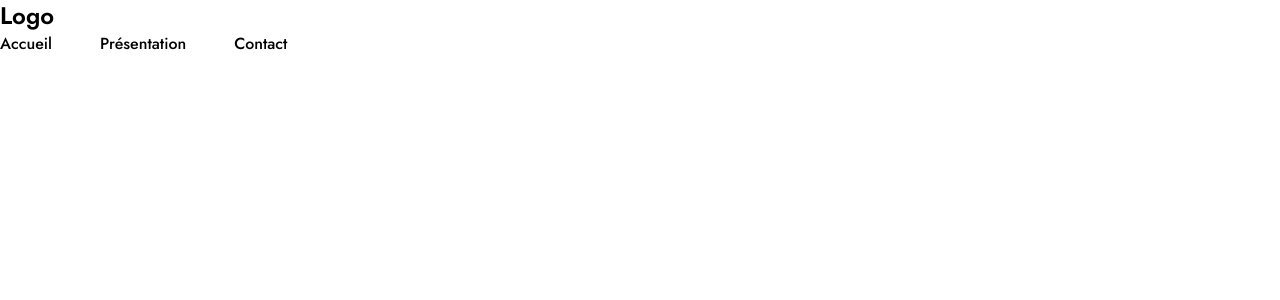
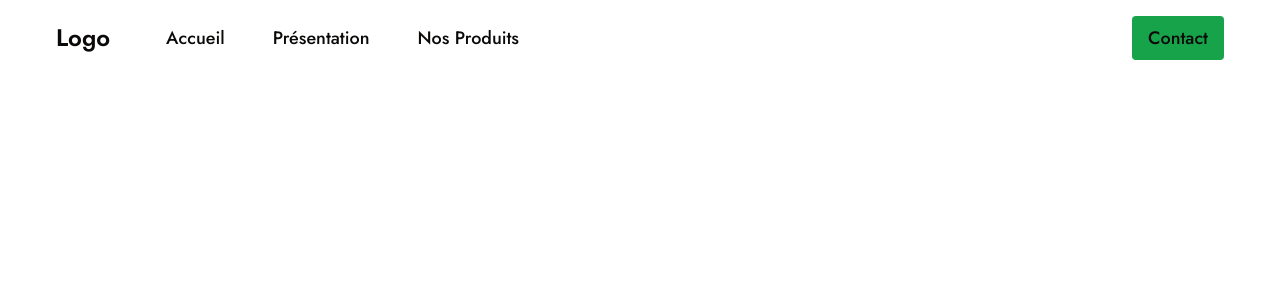
Before and after one commit to Valtkf/polyester-project, a React (Vite) app: page / in a window 1280 px wide. Shown: the top 300 px of the page. Built offline with nearby package versions, Linux system fonts and the light colour scheme.

Commit message:
🚧 F02 : Navbar > add Navbar styling and add react icons

```diff
--- a/package.json
+++ b/package.json
@@ -11,7 +11,8 @@
   },
   "dependencies": {
     "react": "^18.2.0",
-    "react-dom": "^18.2.0"
+    "react-dom": "^18.2.0",
+    "react-icons": "^5.2.1"
   },
   "devDependencies": {
     "@types/react": "^18.2.66",
--- a/src/components/Navbar.tsx
+++ b/src/components/Navbar.tsx
@@ -1,21 +1,63 @@
+import { useState } from "react";
+import { FaBars } from "react-icons/fa";
+import { FaXmark } from "react-icons/fa6";
 
 const Navbar = () => {
+  const [isMenuOpen, setIsMenuOpen] = useState(false);
+
+  const toggleMenu = () => {
+    setIsMenuOpen(!isMenuOpen);
+  };
   const navItems = [
-        {link: "Accueil", path: "home"},
-        {link: "Présentation", path: "presentation"},
-        {link: "Contact", path: "contact"},
-    ]
+    { link: "Accueil", path: "home" },
+    { link: "Présentation", path: "presentation" },
+    { link: "Nos Produits", path: "produits" },
+  ];
   return (
-        <nav>
-            <div>
-                <a href="/" className="text-2xl font-semibold flex items-center text-primary">Logo</a>
-                <ul className="md:flex space-x-12">
-                    {
-                        navItems.map(({link,path}) => <a key={link} href={path} className="block text-primary font-medium hover:text-gray-300">{link}</a>)
-                    }
+    <>
+      <nav className="bg-white md:px-14 p-4 max-w-screen-2xl mx-auto text-primary">
+        <div className="text-lg container mx-auto flex justify-between items-center font-medium">
+          <div className="flex space-x-14 items-center">
+            <a
+              href="/"
+              className="text-2xl font-semibold flex items-center text-primary"
+            >
+              Logo
+            </a>
+            <ul className="md:flex space-x-12 hidden">
+              {navItems.map(({ link, path }) => (
+                <a
+                  key={link}
+                  href={path}
+                  className="block text-primary font-medium hover:text-gray-300"
+                >
+                  {link}
+                </a>
+              ))}
             </ul>
           </div>
+          <div className="space-x-12 hidden md:flex items-center">
+            <button className="bg-tartiary hover:bg-hovertartiary hover:text-white active:bg-tartiary font-medium py-2 px-4 transition-all duration-300 rounded">
+              Contact
+            </button>
+          </div>
+          <div className="md:hidden">
+            <button
+              onClick={toggleMenu}
+              className="text-white focus:outline-none focus:text-gray-300"
+            >
+              {isMenuOpen ? (
+                <FaXmark className="w-6 h-6 text-primary" />
+              ) : (
+                <FaBars className="w-6 h-6 text-primary" />
+              )}
+            </button>
+          </div>
+        </div>
       </nav>
+
+      <div></div>
+    </>
   );
 };
 
--- a/tailwind.config.js
+++ b/tailwind.config.js
@@ -1,19 +1,16 @@
 /** @type {import('tailwindcss').Config} */
 export default {
-  content: [
-    "./index.html",
-    "./other.html",
-    "./src/**/*.{js,ts,jsx,tsx}",
-  ],
+  content: ["./index.html", "./other.html", "./src/**/*.{js,ts,jsx,tsx}"],
   theme: {
     extend: {
       colors: {
-        'primary': "#0110851",
-        'secondary': "#ea580c",
-        'tartiary': "#16a34a",
-        'cyan': "#0891b2"
-      }
+        primary: "#0c0a09",
+        secondary: "#ea580c",
+        tartiary: "#16a34a",
+        hovertartiary: "#22c55e",
+        cyan: "#0891b2",
+      },
     },
   },
   plugins: [],
-}
+};
```
Also changed, not shown: src/App.tsx (+5 -6 lines), 1 other file (tests, documents, lock files or other folders). Lines whose indentation alone changed are shown as unchanged.
